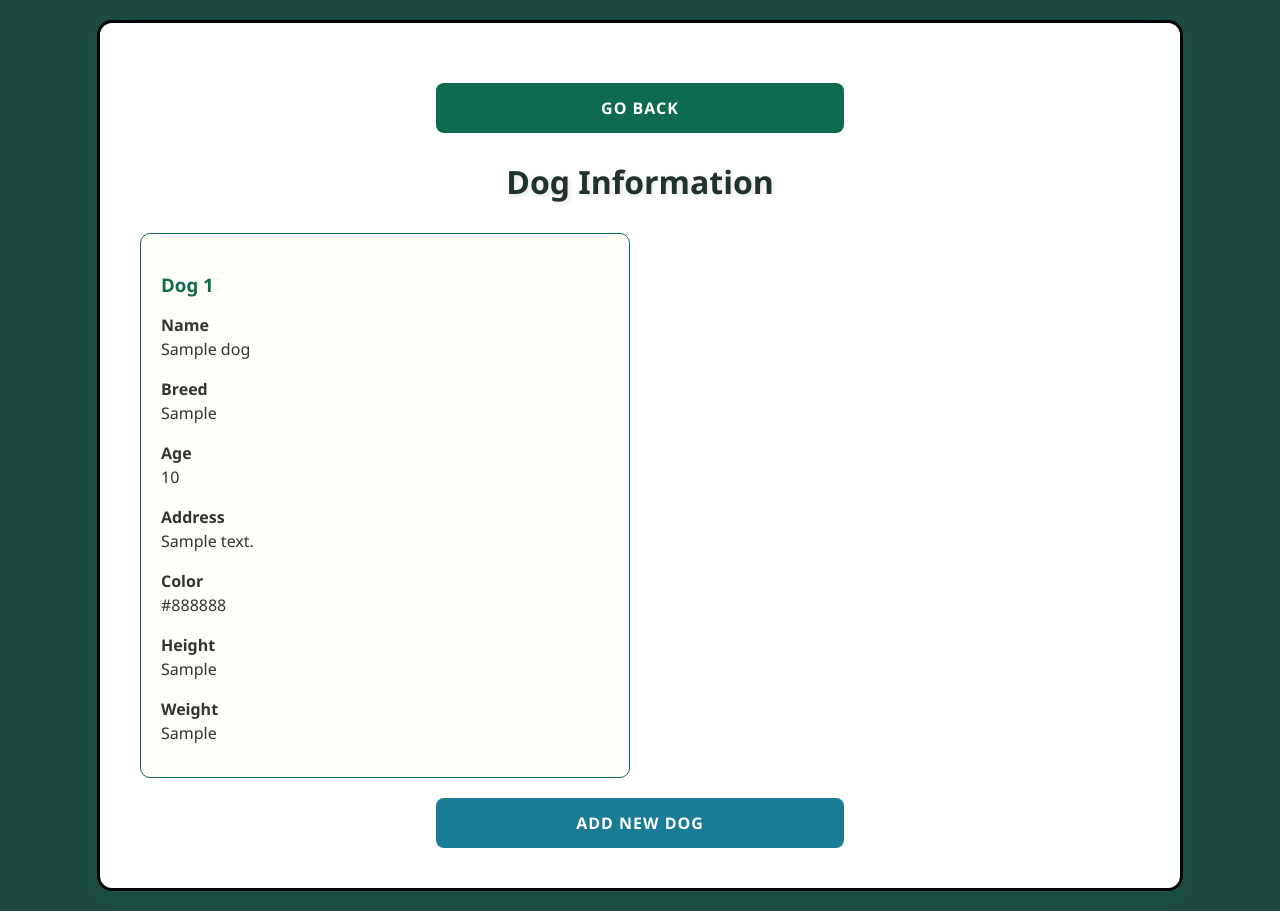
After one commit to Sebastiannn12/PHP, a PHP site: page /FA6/dogView.php in a window 1280 px wide. The commit adds this page. Run offline with PHP 8.4, Linux system fonts and the light colour scheme; tables that the repository leaves empty or names only in its code hold one stand-in row (values such as "Sample post").

Commit message:
uploading fa6

```diff
--- /dev/null
+++ b/FA6/dogView.css
@@ -0,0 +1,89 @@
+body {
+    font-family: 'Segoe UI', Tahoma, Geneva, Verdana, sans-serif;
+    background: #1e4940;
+    min-height: 100vh;
+    padding: 20px;
+    margin: 0;
+}
+
+.container {
+    width: min(1000px, 100%);
+    margin: auto;
+    background: #ffffff;
+    padding: 40px;
+    border-radius: 15px;
+    box-shadow: 0 8px 32px rgba(15, 107, 79, 0.3);
+    border: 3px solid #000000;
+}
+
+h2 {
+    text-align: center;
+    color: #1f322c;
+    font-size: 32px;
+    margin-bottom: 30px;
+    text-shadow: 2px 2px 4px rgba(0, 0, 0, 0.1);
+}
+
+.dog-grid {
+    display: grid;
+    grid-template-columns: repeat(2, minmax(0, 1fr));
+    gap: 20px;
+    margin-bottom: 20px;
+}
+
+.dog-card {
+    border: 1px solid #0f6b4f;
+    border-radius: 10px;
+    padding: 20px;
+    background: #fffdf7;
+}
+
+.dog-card h3 {
+    margin-bottom: 15px;
+    color: #0f6b4f;
+}
+
+.dog-card p {
+    margin-bottom: 12px;
+    line-height: 1.5;
+    color: #333;
+}
+
+.button-row {
+    display: flex;
+    flex-direction: column;
+    gap: 12px;
+    margin-top: 20px;
+    align-items: center;
+}
+
+.btn,
+.secondary-btn {
+    display: inline-flex;
+    align-items: center;
+    justify-content: center;
+    width: 100%;
+    max-width: 380px;
+    padding: 14px;
+    border-radius: 8px;
+    text-decoration: none;
+    color: white;
+    font-weight: 600;
+    text-transform: uppercase;
+    letter-spacing: 1px;
+    transition: all 0.3s ease;
+}
+
+.btn {
+    background: #1a7b96;
+}
+
+.secondary-btn {
+    background: #0f6b4f;
+}
+
+.btn:hover,
+.secondary-btn:hover {
+    transform: translateY(-2px);
+    box-shadow: 0 6px 20px rgba(30, 144, 255, 0.4);
+}
--- /dev/null
+++ b/FA6/dogView.php
@@ -0,0 +1,65 @@
+<?php
+include "dogdb.php";
+
+$sql = "SELECT * FROM dogs";
+$result = mysqli_query($conn, $sql);
+
+$count = 1;
+?>
+
+<!DOCTYPE html>
+<html lang="en">
+<head>
+    <meta charset="UTF-8">
+    <meta name="viewport" content="width=device-width, initial-scale=1.0">
+    <title>Dog Information</title>
+
+    <link rel="stylesheet" href="dogView.css">
+</head>
+
+<body>
+
+<div class="container">
+
+    <div class="button-row top-row">
+        <a href="#" class="btn secondary-btn" onclick="history.back(); return false;">Go Back</a>
+    </div>
+
+    <h2>Dog Information</h2>
+
+    <div class="dog-grid">
+
+    <?php while($row = mysqli_fetch_assoc($result)){ ?>
+
+        <div class="dog-card">
+
+            <h3>Dog <?php echo $count++; ?></h3>
+
+            <p><strong>Name</strong><br><?php echo $row['name']; ?></p>
+
+            <p><strong>Breed</strong><br><?php echo $row['breed']; ?></p>
+
+            <p><strong>Age</strong><br><?php echo $row['age']; ?></p>
+
+            <p><strong>Address</strong><br><?php echo $row['address']; ?></p>
+
+            <p><strong>Color</strong><br><?php echo $row['color']; ?></p>
+
+            <p><strong>Height</strong><br><?php echo $row['height']; ?></p>
+
+            <p><strong>Weight</strong><br><?php echo $row['weight']; ?></p>
+
+        </div>
+
+    <?php } ?>
+
+    </div>
+
+    <div class="button-row">
+        <a href="DogRegister.php" class="btn">Add New Dog</a>
+    </div>
+
+</div>
+
+</body>
+</html>
--- /dev/null
+++ b/FA6/dogdb.php
@@ -0,0 +1,14 @@
+<?php
+
+$servername = "localhost";
+$username = "root";
+$password = "";
+$dbname = "dogdb";
+
+$conn = mysqli_connect($servername, $username, $password, $dbname);
+
+if(!$conn){
+    die("Connection Failed: ".mysqli_connect_error());
+}
+
+?>
```
Also changed, not shown: FA6/DogRegister.php (+7 -33 lines), FA6/dogRegister.css (+41 -4 lines), FA6/index.css (added, +62 -0 lines), FA6/index.php (added, +18 -0 lines), FA6/managingDog_form.php (added, +30 -0 lines).
